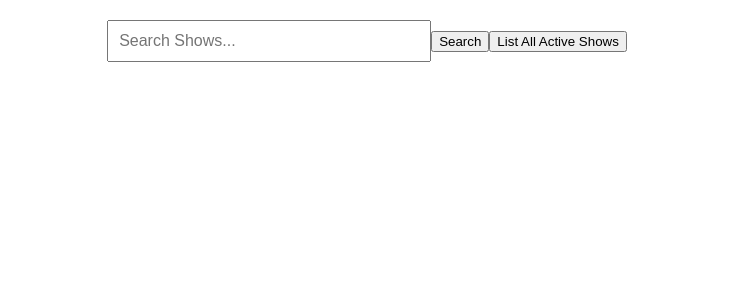
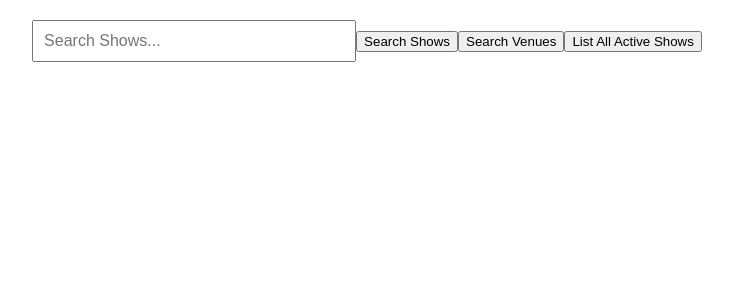
Before and after one commit to xCaWO4x/fuji_tickets, a React (Create React App) app: page /#/customerPage in a window 1280 px wide. Shown: the top 300 px of the page, without its empty margins (273-1006 px from the left). Built offline with nearby package versions, Linux system fonts and the light colour scheme.

Commit message:
SearchVenue

```diff
--- a/src/boundary/adminPage.js
+++ b/src/boundary/adminPage.js
@@ -72,7 +72,6 @@ const AdminPage = () => {
           <span>{venue.name}</span>
           <button onClick={() => handleViewVenue(venue)}>View Venue</button>
           <button onClick={() => handleDeleteVenue(venue.venueID)}>Delete Venue</button>
-
         </div>
       ))}
     </div>
--- a/src/boundary/customerPage.js
+++ b/src/boundary/customerPage.js
@@ -13,6 +13,7 @@ const CustomerPage = () => {
 
   const [activeShows, setActiveShows] = useState([]);
   const [searchShow, setSearchShow] = useState('');
+  const [searchVenue, setSearchVenue] = useState([]);
   // console.log(searchShow)
   var data = {searchString: searchShow}
 
@@ -26,7 +27,7 @@ const CustomerPage = () => {
         },
         body: JSON.stringify(data)
       }
-      //console.log(payload)
+      console.log(payload)
       const response = await fetch('https://8uwxmxcgd2.execute-api.us-east-2.amazonaws.com/Nov30-2023-Class/fujiwara/searchShows', payload);
       const answer = await response.json();
       const status = answer["statusCode"]
@@ -75,6 +76,37 @@ const CustomerPage = () => {
     }
   }
 
+  const handleSearchVenue = async () => {
+    try {
+      let payload = {
+        method: 'POST',
+        mode: 'cors',
+        headers: {
+          'Content-Type': 'application/json',
+        },
+        body: JSON.stringify(data) //data is searchShow
+      }
+      console.log(payload)
+      const response = await fetch('https://8uwxmxcgd2.execute-api.us-east-2.amazonaws.com/Nov30-2023-Class/fujiwara/searchVenues', payload);
+      const answer = await response.json();
+      const status = answer["statusCode"]
+      const responseBody = answer["data"]
+
+      if (status === 400) {
+        // console.log(answer);
+        console.error(responseBody)
+      } else {
+        // setShows(responseBody)
+        console.log(answer)
+        setSearchVenue(responseBody.venues)
+        // setActiveShows(responseBody)
+        // setActiveShows(responseBody)
+      }
+    } catch (error) {
+      console.error('Error during authentication:', error);
+    }
+  }
+
 
   const handleCustomerPurchase = () => {
     navigate("/customerPurchase")
@@ -87,7 +119,8 @@ const CustomerPage = () => {
       <div className="search-bar">
         <input type="text" value={searchShow} placeholder="Search Shows..." onChange={(e) => setSearchShow(e.target.value)}/>
         {/* need to fix button for searchShow */}
-        <button onClick={handleSearchShow} className="purchase-button" >Search</button>
+        <button onClick={handleSearchShow} className="purchase-button" >Search Shows</button>
+        <button onClick={handleSearchVenue}>Search Venues</button>
         <button onClick={handleListActiveShows}>List All Active Shows</button>
       </div>
       <div className="shows-table">
@@ -102,6 +135,13 @@ const CustomerPage = () => {
           </div>
         ))}
       </div>
+      <div className="venue-table">
+        {searchVenue.map((venue) => (
+          <div key={venue.venueID} className="venue-row">
+            <div className="venue-cell venue-name">{venue.name}</div>
+          </div>
+        ))}
+    </div>
     </div>
   );
 };
```
Also changed, not shown: src/boundary/venuePage.js (line endings or trailing spaces).
